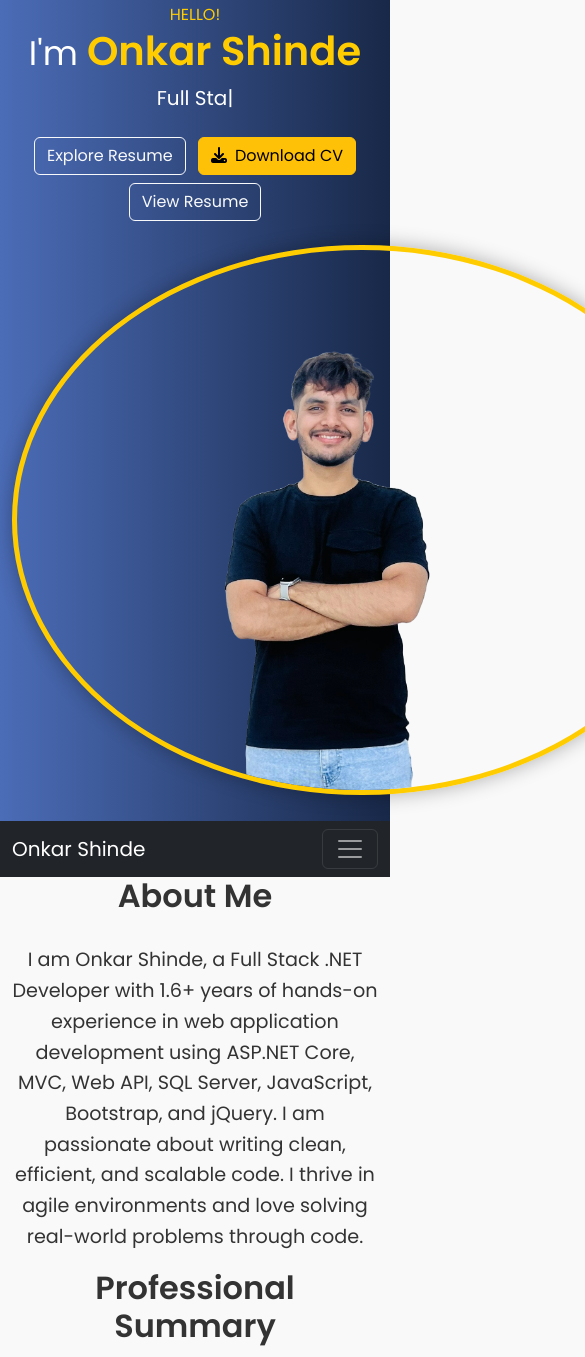
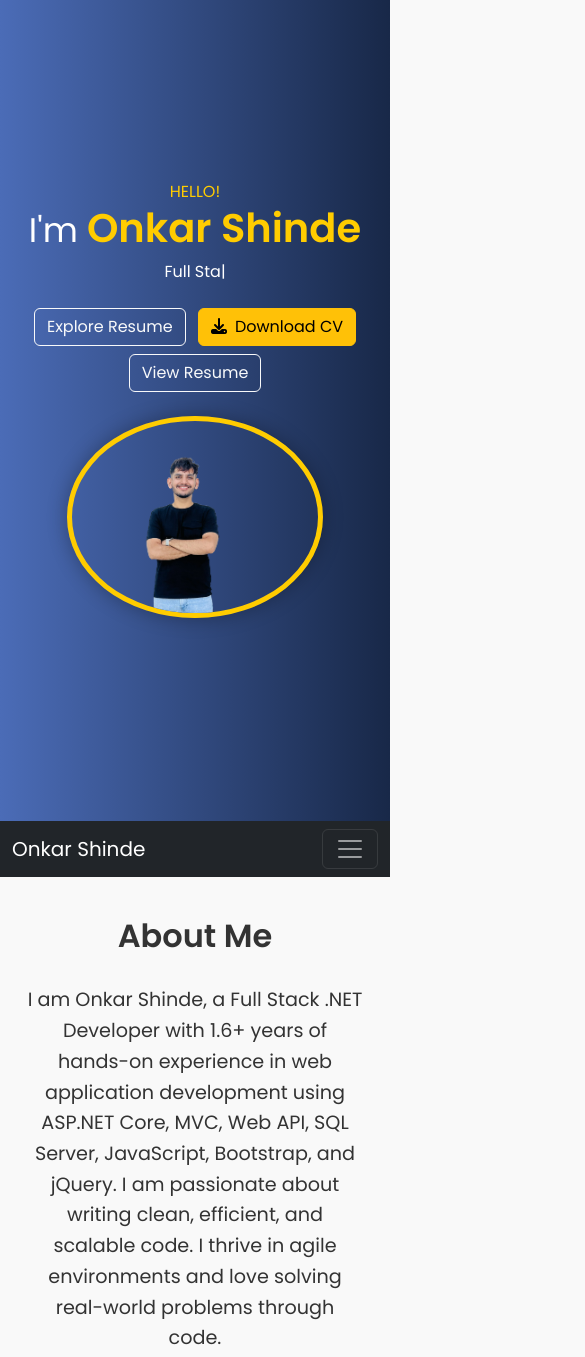
Before and after one commit to onkarshinde2307/onkarshinde.github.io, a plain HTML site: page index.html in a window 390 px wide. Shown: the part 23-1380 px from the top of the page, 585 px wide, since content can reach past the window. Drawn offline with nearby package versions, Linux system fonts and the light colour scheme.

Commit message:
Make website responsive on mobile devices

```diff
--- a/style.css
+++ b/style.css
@@ -126,3 +126,39 @@ ul {
     justify-content: center;
   }
 }
+/* Fix horizontal scroll issue on mobile */
+body {
+  overflow-x: hidden;
+}
+
+/* Ensure images don't overflow */
+img {
+  max-width: 100%;
+  height: auto;
+}
+
+/* Improve padding on smaller screens */
+@media (max-width: 767px) {
+  .hero-photo {
+    width: 70%;
+    margin: auto;
+  }
+
+  .typing-line {
+    font-size: 1rem;
+  }
+
+  .section {
+    padding: 40px 15px;
+  }
+
+  ul.text-start {
+    padding-left: 1rem;
+    padding-right: 1rem;
+  }
+
+  .contact-icons a, .contact-icons span {
+    display: block;
+    margin: 8px 0;
+  }
+}
```
